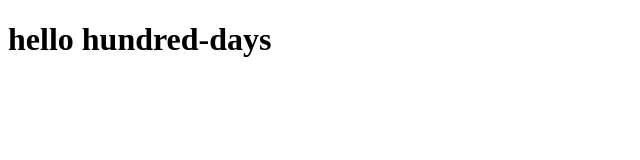
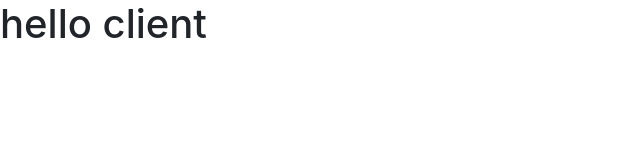
Before and after one commit to nathanielwheeler/nathans-hundred, a plain HTML site: page index.html in a window 1280 px wide. Shown: the whole page, without its empty margins (0-640 px from the left). Drawn offline with nearby package versions, Linux system fonts and the light colour scheme.

Commit message:
boilerplate

```diff
--- a/app/main.js
+++ b/app/main.js
@@ -1,7 +1,7 @@
 import ValuesController from "./Controllers/ValuesController.js";
 
 class App {
-  valuesController = new ValuesController();
+	valuesController = new ValuesController();
 }
 
 window["app"] = new App();
--- a/app/store.js
+++ b/app/store.js
@@ -14,7 +14,7 @@ let _listeners = {
 	values: []
 };
 
-//NOTE You should not need to change the code from this point down
+// Observer
 
 /**
  * Validates the property string is defined in both the state and the listeners
--- a/index.html
+++ b/index.html
@@ -2,20 +2,22 @@
 <html lang="en">
 
 <head>
-    <meta charset="UTF-8">
-    <meta name="viewport" content="width=device-width, initial-scale=1.0">
-    <meta http-equiv="X-UA-Compatible" content="ie=edge">
-    <link rel="stylesheet" href="assets/style.css">
-    <title>hundred-days</title>
+	<meta charset="UTF-8">
+	<meta name="viewport" content="width=device-width, initial-scale=1.0">
+	<meta http-equiv="X-UA-Compatible" content="ie=edge">
+	<link rel="stylesheet" href="https://stackpath.bootstrapcdn.com/bootstrap/4.4.1/css/bootstrap.min.css"
+		integrity="sha384-Vkoo8x4CGsO3+Hhxv8T/Q5PaXtkKtu6ug5TOeNV6gBiFeWPGFN9MuhOf23Q9Ifjh" crossorigin="anonymous">
+	<link rel="stylesheet" href="assets/style.css">
+	<title>client</title>
 </head>
 
 <body>
 
-    <h1>hello hundred-days</h1>
+	<h1>hello client</h1>
 
 
 
-    <script src="app/main.js" type="module"></script>
+	<script src="app/main.js" type="module"></script>
 </body>
 
 </html>
```
Also changed, not shown: app/Controllers/ValuesController.js (+5 -5 lines), app/Models/Value.js (indentation only), 1 other file. Lines whose indentation alone changed are shown as unchanged.
